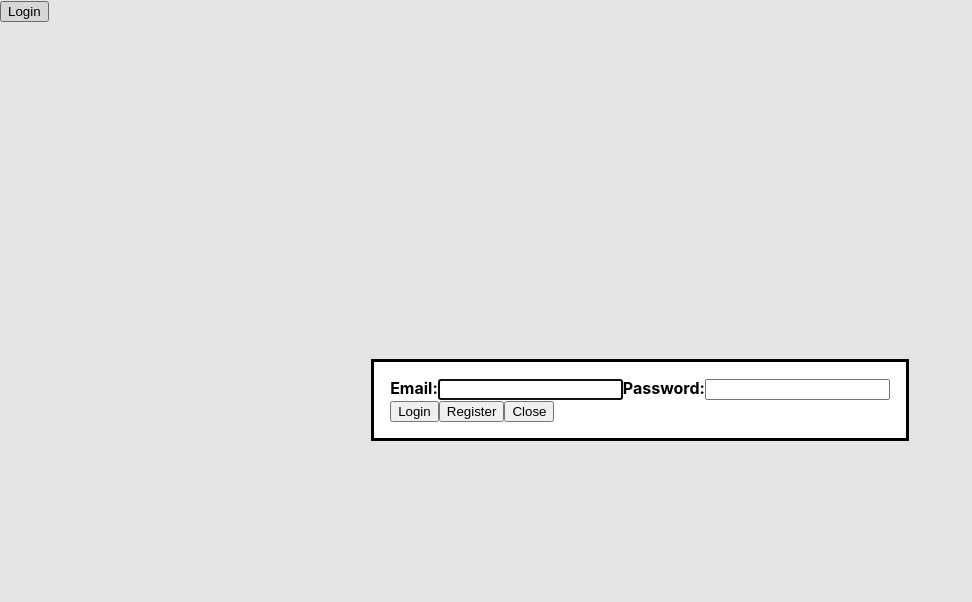
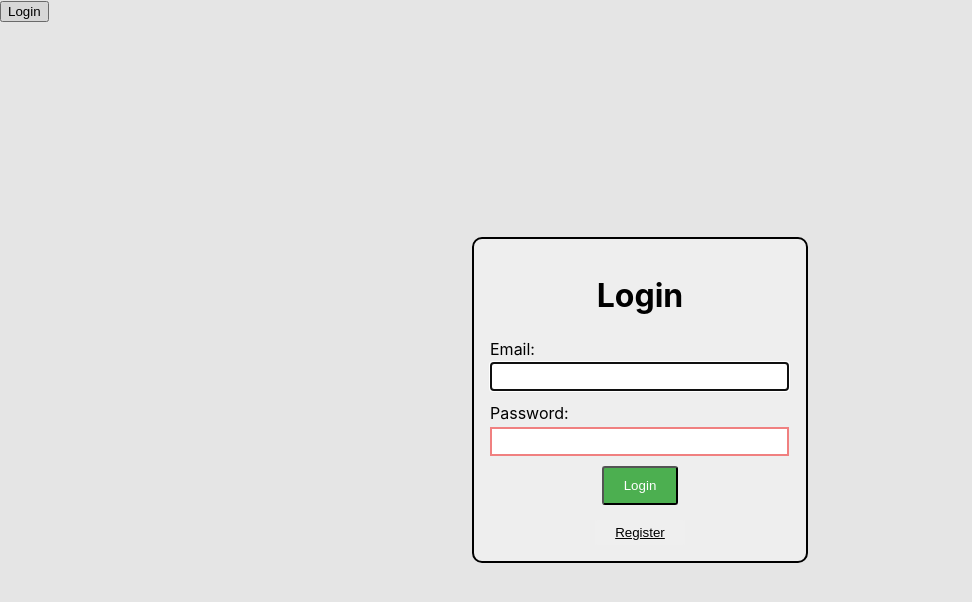
Before and after one commit to jgrove2/hackathon, a React (Create React App) app in the folder frontend/: page / in a window 1280 px wide. Both pictures are taken after a click on the button "Login". Shown: the top 602 px of the page, without its empty margins (0-972 px from the left). Built offline with nearby package versions, Linux system fonts and the light colour scheme.

Commit message:
login system works now

```diff
--- /dev/null
+++ b/frontend/src/components/Error.css
@@ -0,0 +1,11 @@
+.error {
+    width:100%;
+}
+.error button {
+    border: none;
+    padding: 10px 30px;
+    width:100%;
+    background-color: lightcoral;
+    border-bottom: 1px rgb(189, 106, 106) solid;
+    cursor: pointer;
+}
--- /dev/null
+++ b/frontend/src/components/LoginError.js
@@ -0,0 +1,21 @@
+import React, { useEffect, useRef } from 'react';
+import './Error.css'
+
+const LoginError = ({error, setError}) => {
+    const display = useRef(0);
+
+    const handleClose = () => {
+        setError('');
+    }
+
+    return (
+    <>  { error === '' ? null :
+            <div className='error' ref={display}>
+                <button onClick={handleClose}>{error}</button>
+            </div>
+    }
+    </>
+    )
+}
+
+export default LoginError;
--- /dev/null
+++ b/frontend/src/components/LoginModal.css
@@ -0,0 +1,69 @@
+dialog {
+    width: 300px;
+    margin: auto auto;
+    background-color: #eee;
+    border: solid 2px;
+    border-radius: 10px;
+}
+
+.form-container {
+    padding: 0px;
+    margin: 0;
+    align-content: center;
+    justify-content: center;
+}
+.form-input {
+    margin: 0px;
+}
+.form-input label {
+    display: block;
+    line-height: 1.6;
+    font-weight: semi-bold;
+    text-align: left;
+}
+
+.form-input input{
+    width: 95%;
+    padding: 5px;
+    margin-bottom: 10px;
+}
+
+.form-input input:invalid {
+    border: 2px solid lightcoral;
+}
+
+.form-input input:valid {
+    border: 2px solid lightseagreen;
+}
+
+.form-button {
+    text-align: center;
+}
+
+.form-button button{
+    padding: 10px 20px;
+    background-color: #4caf50;
+    color: #fff;
+    border-radius: 3px;
+    cursor: pointer;
+}
+
+.form-button button:hover {
+    background-color: #45a049;
+}
+
+.switch-field{
+   position: relative;
+   margin-top: 15px;
+   justify-content: center;
+   width: 100%;
+   display: flex;
+}
+.switch-field button {
+    border: none;
+    text-decoration: underline;
+    border-radius: 2px;
+    height: 25px;
+    width: 90px;
+    cursor: pointer;
+}
--- a/frontend/src/components/LoginModal.js
+++ b/frontend/src/components/LoginModal.js
@@ -1,19 +1,26 @@
 import React, { useState, useRef, useEffect } from 'react';
 import LoginPrompt from './LoginPrompt';
 import SignupPrompt from './SignupPrompt';
+import './LoginModal.css';
+import LoginError from './LoginError';
 
-const LoginModal = ({open, onRequestClose, setOpen}) => {
+const LoginModal = ({ open, onRequestClose, setOpen }) => {
     const [loginOrSignup, setLoginOrSignup] = useState(true);
+    const [error, setErrorState] = useState('');
     const dialogRef = useRef(null);
 
     useEffect(() => {
         const dialogNode = dialogRef.current;
-        if( open ) {
+        if (open) {
             dialogNode.showModal()
         } else {
             dialogNode.close()
         }
     }, [open])
+
+    useEffect(() => {
+        setErrorState('');
+    }, [loginOrSignup])
 
     useEffect(() => {
         const dialogNode = dialogRef.current
@@ -31,14 +38,16 @@ const LoginModal = ({open, onRequestClose, setOpen}) => {
     return (
         <>
             <dialog ref={dialogRef}>
+            <LoginError error={error} setError={setErrorState}/>
                     {
                         loginOrSignup ?
-            <LoginPrompt /> :
-            <SignupPrompt />
+                            <LoginPrompt setOpen={setOpen} setError={setErrorState}/> :
+                            <SignupPrompt setOpen={setOpen} setError={setErrorState} setBack={setLoginOrSignup}/>
                     }
+                <div className="switch-field">
                 <button onClick={() => setLoginOrSignup(!loginOrSignup)} >
                     {loginOrSignup ? 'Register' : 'Back to Login'}</button>
-        <button onClick={() => {setOpen(false); setLoginOrSignup(true);}}>Close</button>
+                </div>
             </dialog>
         </>
     )
--- a/frontend/src/components/LoginPrompt.js
+++ b/frontend/src/components/LoginPrompt.js
@@ -3,11 +3,11 @@ import loginUser from '../util/login';
 import addItemCart from '../util/addItemCart';
 import {useCookies} from 'react-cookie';
 
-const LoginPrompt = ({setOpen}) => {
+const LoginPrompt = ({setOpen, setError}) => {
     const [email, setEmail] = useState('');
     const [userName, setUserName] = useState('');
     const [password, setPassword] = useState('');
-    const [cookies, setCookie, removeCookie] = useCookies(['jwt'])
+    const [cookies, setCookie, removeCookie] = useCookies(['jwtToken'])
 
     const handleChangeEmail = (event) => {
         setEmail(event.target.value);
@@ -15,23 +15,36 @@ const LoginPrompt = ({setOpen}) => {
     const handleChangePassword = (event) => {
         setPassword(event.target.value);
     }
-    const handleSubmit = async () =>{
-        let response = await loginUser({email: email, password, password});
-        setCookie('jwt', response.token, {path: '/'})
-        let add = await addItemCart({itemId: 2})
-        console.log(add);
+    const handleSubmit = async (event) =>{
+        event.preventDefault();
+        try {
+            let response = await loginUser({email: email, password, password});
+            if(response.token){
+                setCookie('jwtToken', response.token, { path: '/', sameSite: 'strict' });
+                setOpen(false);
+            } else {
+                setError(response.message);
+            }
+        } catch(err) {
+            console.log(err);
+        }
     }
     return (
         <>
-            <form>
-                <div class='inputContainer'>
-                    <label for='email'><b>Email:</b></label>
+        <h1 style={{textAlign: "center"}}>Login</h1>
+            <form className="form-container" onSubmit={handleSubmit}>
+                <div className="form-input">
+                    <label for='email'>Email:</label>
                     <input type='email' name='email' value={email} onChange={handleChangeEmail} required></input>
-                    <label for='psswd'><b>Password:</b></label>
-                    <input type='password' name='psswd' value={password} onChange={handleChangePassword} required></input>
-                </div>
+                    </div>
+                    <div className="form-input">
+                    <label for='psswd'>Password:</label>
+                    <input type='password' name='psswd' value={password} onChange={handleChangePassword} required minLength={5}></input>
+                    </div>
+            <div className = "form-button">
+                <button type="submit">Login</button>
+            </div>
             </form>
-                <button onClick={handleSubmit}>Login</button>
         </>
     )
 }
--- a/frontend/src/components/Navbar.js
+++ b/frontend/src/components/Navbar.js
@@ -10,7 +10,7 @@ const Navbar = () => {
 
     return (
         <>
-            <div class='Navbar'>
+            <div className='Navbar'>
                 <button onClick={toggleModal}>Login</button>
                 <LoginModal open={modalOpen} setOpen={setModalOpen}/>
             </div>
--- a/frontend/src/components/SignupPrompt.js
+++ b/frontend/src/components/SignupPrompt.js
@@ -1,9 +1,9 @@
-import React, {useState, useEffect} from 'react';
+import React, { useState, useEffect } from 'react';
 import registerUser from '../util/register';
 
-const SignupPrompt = ({setOpen}) => {
+const SignupPrompt = ({ setOpen, setError, setBack }) => {
     const [email, setEmail] = useState('');
-    const [userName, setUserName] = useState('');
+    const [username, setUserName] = useState('');
     const [password, setPassword] = useState('');
 
     const handleChangeEmail = (event) => {
@@ -15,24 +15,43 @@ const SignupPrompt = ({setOpen}) => {
     const handleChangePassword = (event) => {
         setPassword(event.target.value);
     }
-    const handleSubmit = async () =>{
-        let response = await registerUser({email: email, username: userName, password, password});
-        console.log(response);
+    const handleSubmit = async (event) => {
+        event.preventDefault();
+        try {
+            let data = { email: email, username: username, password: password }
+            let response = await registerUser(data);
+            if(response.ok){
+                setBack(true);
+                setOpen(false);
+            } else {
+                let error = await response.json()
+                setError(error.message);
+            }
+        } catch (err) {
+            console.error(err);
+        }
     }
 
     return (
         <>
-            <form>
-                <div class='inputContainer'>
-                    <label for='email'><b>Email:</b></label>
+            <h1 style={{ textAlign: "center" }}>Register</h1>
+            <form className="form-container" onSubmit={handleSubmit}>
+                <div className="form-input">
+                    <label for='email'>Email:</label>
                     <input type='email' name='email' value={email} onChange={handleChangeEmail} required></input>
-                    <label for='username'><b>Username:</b></label>
-                    <input type='text' name='username' value={userName} onChange={handleChangeUser} required></input>
-                    <label for='psswd'><b>Password:</b></label>
-                    <input type='password' name='psswd' value={password} onChange={handleChangePassword} required></input>
+                </div>
+                <div className="form-input">
+                    <label for='username'>Username:</label>
+                    <input type='text' name='username' value={username} onChange={handleChangeUser} required pattern="^[a-zA-Z0-9]{4,10}$"></input>
+                </div>
+                <div className="form-input">
+                    <label for='psswd'>Password:</label>
+                    <input type='password' name='psswd' value={password} onChange={handleChangePassword} required minLength={3}></input>
+                </div>
+                <div className="form-button">
+                    <button type="submit">Register</button>
                 </div>
             </form>
-                <button onClick={handleSubmit}>Register</button>
         </>
     )
 }
--- a/frontend/src/util/login.js
+++ b/frontend/src/util/login.js
@@ -1,4 +1,5 @@
 async function loginUser(data) {
+    try {
         const response = await fetch('http://localhost:8081/login', {
             method: "POST",
             mode: "cors",
@@ -10,7 +11,12 @@ async function loginUser(data) {
             referrerPolicy: "no-referrer",
             body: JSON.stringify(data)
         });
-    return response.json();
+        const returned = await response.json();
+        return returned
+    } catch (error) {
+        console.error(`Error fetching JWT token:`, error);
+    }
+
 }
 
 export default loginUser;
--- a/frontend/src/util/register.js
+++ b/frontend/src/util/register.js
@@ -1,4 +1,5 @@
 async function registerUser(data) {
+    try {
         const response = await fetch('http://localhost:8081/register', {
             method: "POST",
             mode: "cors",
@@ -10,7 +11,10 @@ async function registerUser(data) {
             referrerPolicy: "no-referrer",
             body: JSON.stringify(data)
         });
-    return response.json();
+        return response;
+    } catch (err) {
+        console.error(err);
+    }
 }
 
 export default registerUser;
```
Also changed, not shown: frontend/src/util/addItemCart.js (+8 -12 lines). Lines whose indentation alone changed are shown as unchanged.
